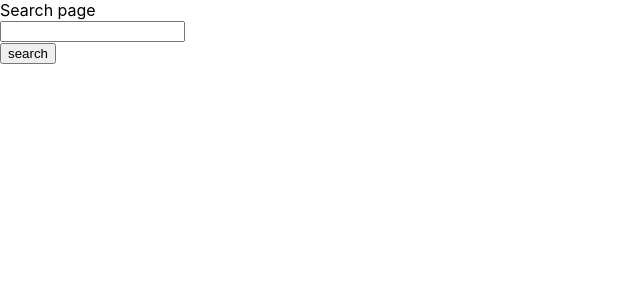
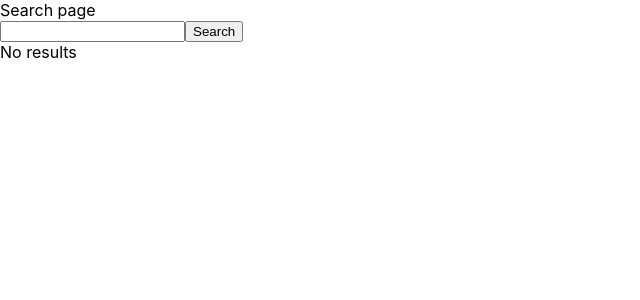
Before and after one commit to kurakinasv/genius-music-search, a React (Create React App) app: page / in a window 1280 px wide. Shown: the top 300 px of the page, without its empty margins (0-640 px from the left). Built offline with nearby package versions, Linux system fonts and the light colour scheme.

Commit message:
search api request

```diff
--- a/src/pages/SearchPage/SearchPage.tsx
+++ b/src/pages/SearchPage/SearchPage.tsx
@@ -1,12 +1,62 @@
+import { useState } from 'react';
+
 import Button from '@components/Button';
 import Input from '@components/Input';
 
+const options = {
+  method: 'GET',
+  headers: {
+    'X-RapidAPI-Host': 'genius.p.rapidapi.com',
+    'X-RapidAPI-Key': '9423114bedmshdb4787265158ed3p16910bjsn8b2ca0679646',
+  },
+};
+
+const reqSearchData = async (value: string) => {
+  const url = `https://genius.p.rapidapi.com/search?q=${value}`;
+
+  try {
+    let response = await fetch(url, options);
+    let data = await response.json();
+    return data.response.hits;
+  } catch (error: any) {
+    console.error('Error:', error.message);
+    return [];
+  }
+};
+
 const SearchPage = () => {
+  const [result, setResult] = useState<any[]>([]);
+  const [value, setValue] = useState('');
+
+  const clickHandler = () => {
+    reqSearchData(value)
+      .then((res) => setResult(res))
+      .catch((e) => console.log('error:', e.message));
+  };
+
+  const inputHandler = (event: React.FormEvent<HTMLInputElement>) => {
+    setValue(event.currentTarget.value);
+  };
+
+  let songs = result.map((song) => (
+    <li key={song.result.id}>{song.result.full_title}</li>
+  ));
+
   return (
     <div>
       Search page
-      <Input />
-      <Button />
+      <div>
+        <input type="text" value={value} onChange={inputHandler} />
+        <button onClick={clickHandler}>Search</button>
+        {result.length > 0 ? (
+          <div>
+            <ul>{songs}</ul>
+            <img src={result[0].result.header_image_url} width="300px" alt="" />
+          </div>
+        ) : (
+          <div>No results</div>
+        )}
+      </div>
     </div>
   );
 };
```
